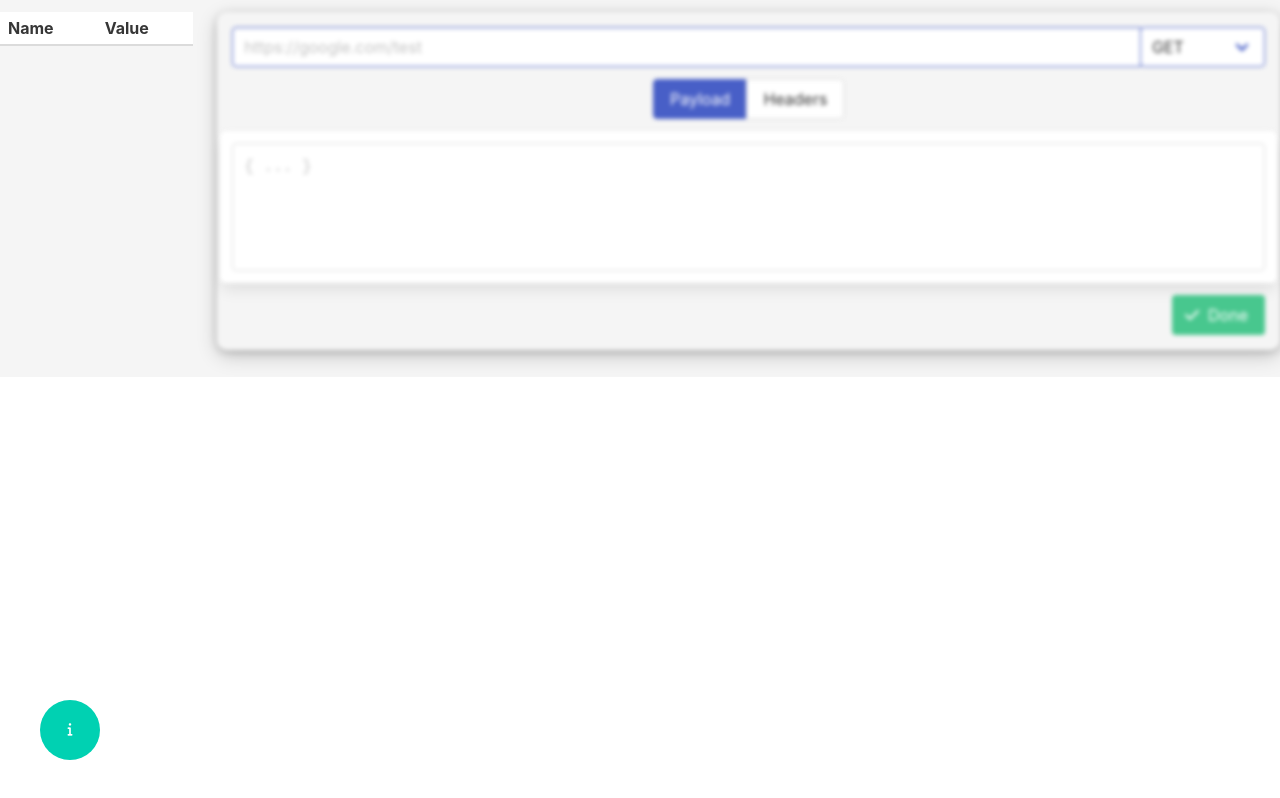
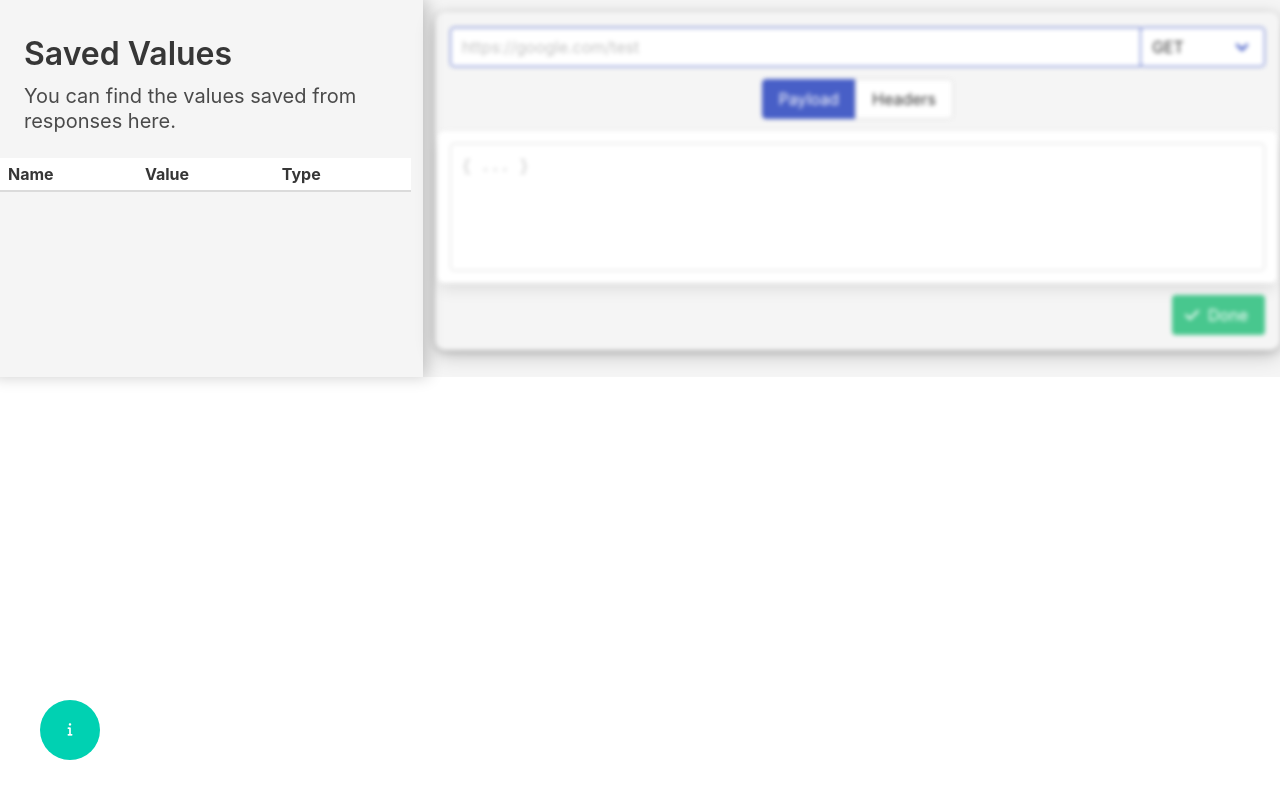
Before and after one commit to jac0bwilson/final-year-project, a React app: page / in a window 1280 px wide. Both pictures are taken after a click on the button 70 px from the left and 730 px from the top of the page. Built offline with nearby package versions, Linux system fonts and the light colour scheme.

Commit message:
Allow object data to be shown in the sidebar

```diff
--- a/src/components/sidebar.css
+++ b/src/components/sidebar.css
@@ -9,4 +9,5 @@ td {
 
 .sidebar {
     position: sticky;
+    box-shadow: 5px 0 15px 0 rgba(0,0,0,0.2);
 }
--- a/src/components/sidebar.js
+++ b/src/components/sidebar.js
@@ -4,19 +4,43 @@ import "./sidebar.css";
 
 /**
  * Generates the sidebar that appears to the left of the screen
- * @param {*} param0
+ * @param {Object} savedValues the values saved from responses
  * @returns
  */
 function Sidebar({ savedValues }) {
     const keys = Object.keys(savedValues);
 
+    /**
+     * Naive method of turning saved data into a string to be displayed in the sidebar
+     * @param {*} data the value to be confirmed as a string
+     * @returns the string of the data
+     */
+    const stringify = (data) => {
+        if (typeof data === "object") {
+            return JSON.stringify(data);
+        } else {
+            return data;
+        }
+    };
+
     return (
-        <table className="table is-narrow">
+        <div>
+            <section className="hero is-small">
+                <div className="hero-body">
+                    <p className="title">
+                        Saved Values
+                    </p>
+                    <p className="subtitle">
+                        You can find the values saved from responses here.
+                    </p>
+                </div>
+            </section>
+            <table className="table is-narrow is-striped is-hoverable">
                 <thead>
                     <tr>
                         <th>Name</th>
                         <th>Value</th>
-                    {/* <th>Type</th> */}
+                        <th>Type</th>
                         {/* <th>Defined</th> */}
                     </tr>
                 </thead>
@@ -28,8 +52,8 @@ function Sidebar({ savedValues }) {
                             return (
                                 <tr key={value}>
                                     <td>{item.key}</td>
-                                <td>{item.data}</td>
-                                {/* <td>{typeof item.data}</td> */}
+                                    <td>{stringify(item.data)}</td>
+                                    <td>{typeof item.data}</td>
                                     {/* <td>{item.availableFrom}</td> */}
                                 </tr>
                             )
@@ -38,6 +62,7 @@ function Sidebar({ savedValues }) {
                     }
                 </tbody>
             </table>
+        </div>
     );
 }
 
--- a/src/components/workflow.js
+++ b/src/components/workflow.js
@@ -18,6 +18,11 @@ function Workflow() {
     const [savedValues, editSavedValues] = useState({});
     const [sidebar, setSidebar] = useState(false);
 
+    const sidebarWidth = 4;
+
+    /**
+     * Toggles the visibility of the sidebar element
+     */
     const toggleSidebar = () => {
         setSidebar(previous => {
             return !previous;
@@ -264,11 +269,11 @@ function Workflow() {
     return (
         <div className="content columns is-fullheight">
             {sidebar &&
-                <aside className="sidebar column is-2 is-fullheight">
+                <aside className={`sidebar column is-${sidebarWidth} is-fullheight`}>
                     <Sidebar savedValues={savedValues} />
                 </aside>
             }
-            <div className={"workflow column" + (sidebar ? " is-10 blurred" : "")}>
+            <div className={"workflow column" + (sidebar ? ` is-${12 - sidebarWidth} blurred` : "")}>
                 {requests.length > 0 && requests.map((value, index) => {
                     return (
                         <Request
```
Lines whose indentation alone changed are shown as unchanged.
